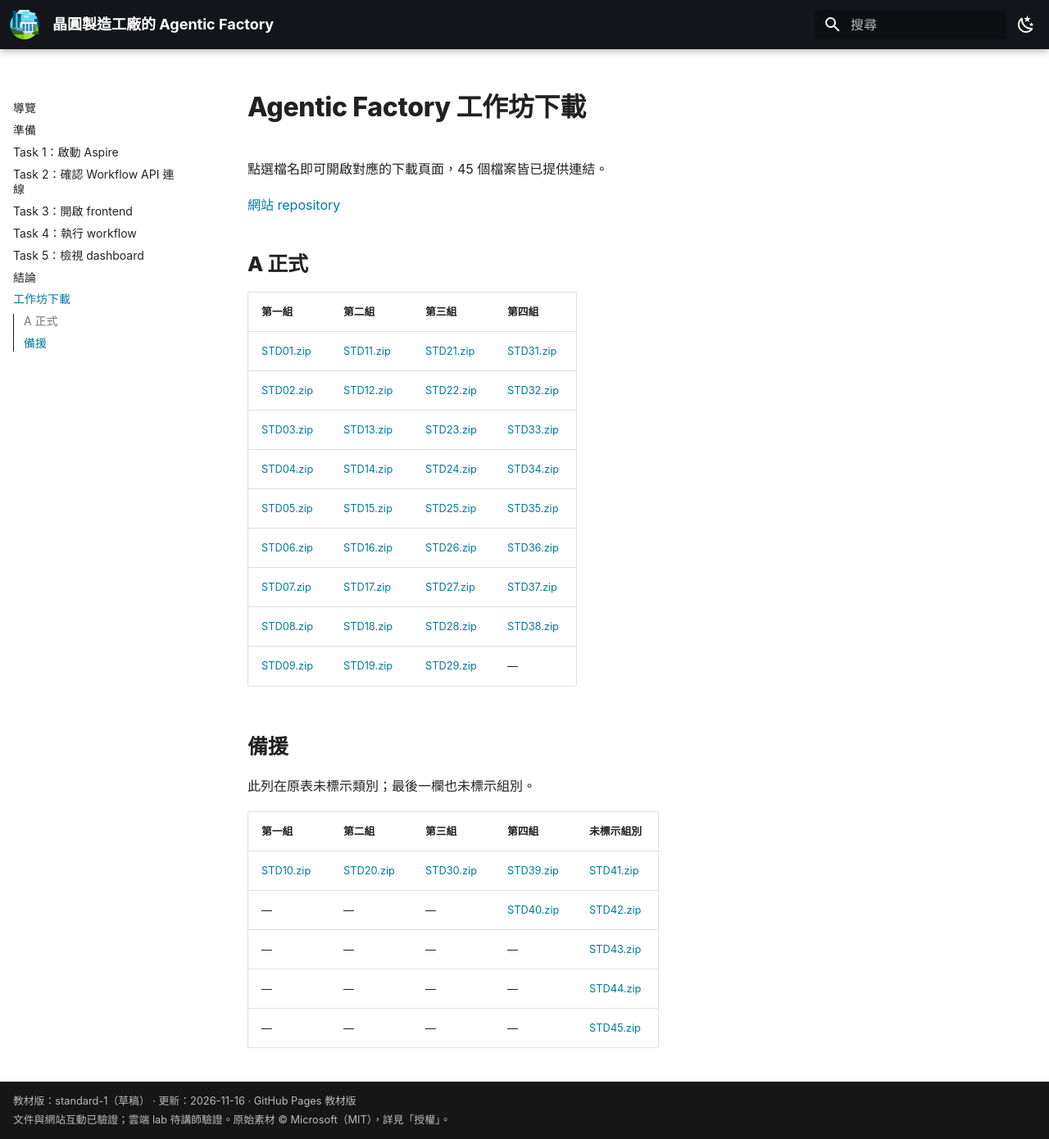
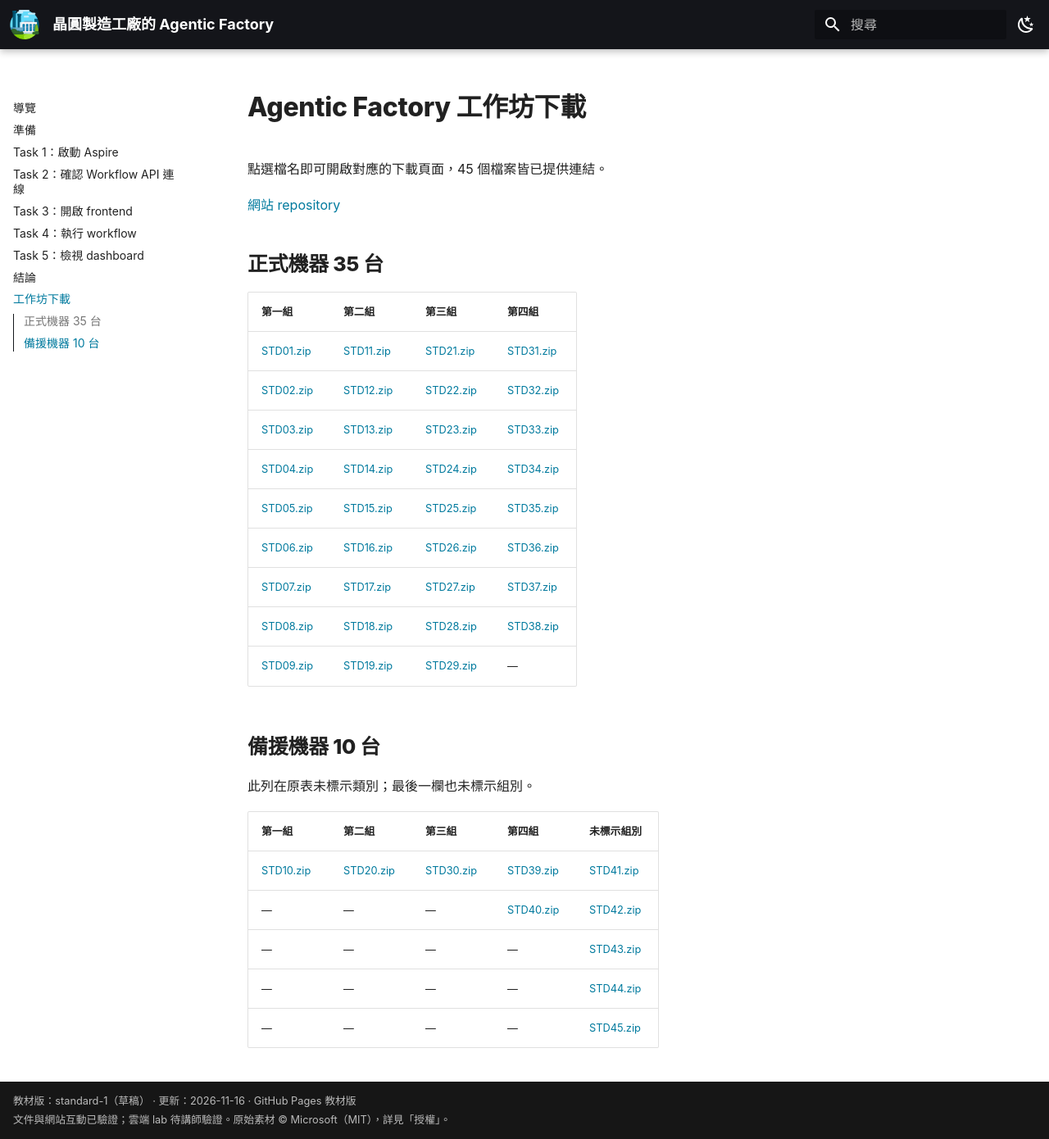
Before and after one commit to ownway22/workshop-agentic-factory-pages, an MkDocs documentation site: the page built from docs/workshop-downloads.md, in a window 1280 px wide and 1390 px high. Shown: the whole window at 82% size. Built offline with MkDocs 1.6.1 and Material for MkDocs 9.7.7, drawn with Linux system fonts in a browser that asks for light colours.

Commit message:
Label primary and backup machine counts in download headings
Co-authored-by: Copilot App <223556219+Copilot@users.noreply.github.com>

```diff
--- a/docs/workshop-downloads.md
+++ b/docs/workshop-downloads.md
@@ -4,7 +4,7 @@
 
 [網站 repository](https://github.com/ownway22/workshop-agentic-factory-pages)
 
-## A 正式
+## 正式機器 35 台
 
 | 第一組 | 第二組 | 第三組 | 第四組 |
 | --- | --- | --- | --- |
@@ -18,7 +18,7 @@
 | [STD08.zip](https://livesend.microsoft.com/i/YQ2qVruoBbrSdjb___v9rTrt3JDsznlnIZzfkPl1DCig5i___TqBcKtxls53PLUSSIGN7jsqlPLUSSIGNbD9HUsFZBzPLUSSIGN0makC3cfMcIuHbcdzPLUSSIGNstzCgQdF1tzBfRAR483f8xsMhclssaE5KUIF) | [STD18.zip](https://livesend.microsoft.com/i/YQ2qVruoBbrSdjb___v9rTrt3JDsznlnIZzfkPl1DCig7ebrdGoVDaxcOqjiwjS2WYUoTAOWK5PLUSSIGNiunlQ0bqNcD1lB___lu1CPTSzriPzJoMPLUSSIGNpn8rXdLPLUSSIGNe7WbQdks2az6tQPM) | [STD28.zip](https://livesend.microsoft.com/i/YQ2qVruoBbrSdjb___v9rTrt3JDsznlnIZzfkPl1DCig7PLUSSIGNClF0XRjOYT___0zvR04oWb6JivsHE8abtSez4XE3cPLUSSIGNuT1yFFzaml7eovVNHj5ZPTb78b1La3MBzSN8vCNBhAPLUSSIGNW) | [STD38.zip](https://livesend.microsoft.com/i/YQ2qVruoBbrSdjb___v9rTrt3JDsznlnIZzfkPl1DCig7PLUSSIGNClF0XRjOYT___0zvR04oWbjbNF8SVTJe___R2zzC___eAvYUfYyPLUSSIGNZPLUSSIGNF3Hj1frDDySDFICFGH9lwuz4YBvu3yUdR2Hk) |
 | [STD09.zip](https://livesend.microsoft.com/i/YQ2qVruoBbrSdjb___v9rTrt3JDsznlnIZzfkPl1DCig6iwzSaGveJUVvnq2dD11dCsEuYilFAFH6j0fE4MU6eIzUtmSIsfCHUAohWwhK___HMcjxanhXETurwJjZyaITwkW) | [STD19.zip](https://livesend.microsoft.com/i/YQ2qVruoBbrSdjb___v9rTrt3JDsznlnIZzfkPl1DCig4bEdvYIy9GVyNK0FTwnm3Pw80xyF2KOYE___xv5Fe7VMpU56mdh2BRw8I1ePLUSSIGNYVZySflgnBpAopbEquIqhOiVpdRy) | [STD29.zip](https://livesend.microsoft.com/i/YQ2qVruoBbrSdjb___v9rTrt3JDsznlnIZzfkPl1DCig49Q6r7Zd2eZ3Nl1R1S4OgkkhULN2VVEgV0n___KaaBOa1Rwj___w3fZzszOK2QqcpzujVRiTIm9t5cIX2hzN6PLUSSIGNIAEB) | — |
 
-## 備援
+## 備援機器 10 台
 
 此列在原表未標示類別；最後一欄也未標示組別。
 
```
